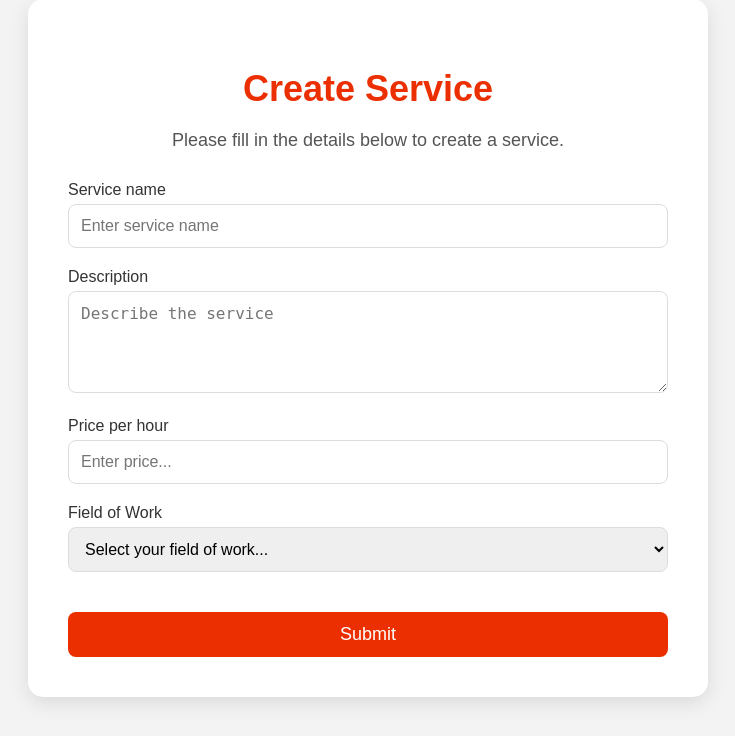
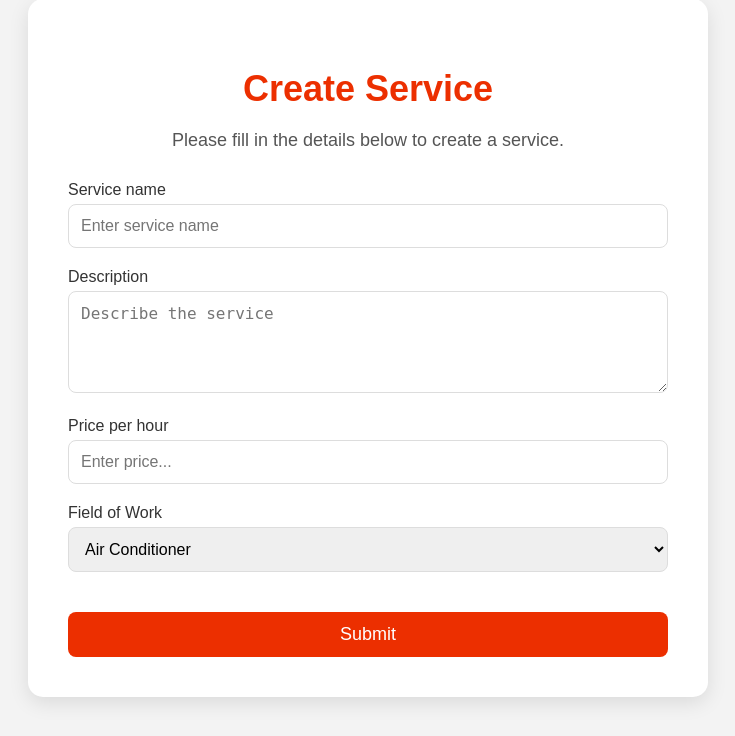
Before and after one commit to Rabinnnn/netfix, a Django app: template company/templates/company/create_service.html in a window 1280 px wide. Shown: the part 72-808 px from the top of the page, without its empty margins (272-1007 px from the left). Run offline with Django 3.2, Linux system fonts and the light colour scheme; the template is opened without the code that fills it: values that come from a table or form of the project are taken from there, others are empty; tables that the repository leaves empty hold one stand-in row (values such as "Sample post").

Commit message:
WIP(create_service.html): prepopulate the field_of_work based on the field the user chose during registration.

```diff
--- a/company/templates/company/create_service.html
+++ b/company/templates/company/create_service.html
@@ -205,7 +205,10 @@
             <div class="form-group">
                 <label for="field">Field of Work</label>
                 <select id="field" name="field" required>
-                    <option value="" disabled selected>Select your field of work...</option>
+                    <option value="" disabled>Select your field of work...</option>
+                    {% if company.field_of_work != 'All in One' %}
+                    <option value="{{ company.field_of_work }}" selected>{{ company.field_of_work }}</option>
+                    {% endif %}
                     <option value="Air Conditioner">Air Conditioner</option>
                     <option value="Carpentry">Carpentry</option>
                     <option value="Electricity">Electricity</option>
```
Also changed, not shown: company/migrations/0006_auto_20250211_1150.py (added), services/migrations/0009_auto_20250211_1150.py (added), users/migrations/0012_auto_20250211_1150.py (added).
